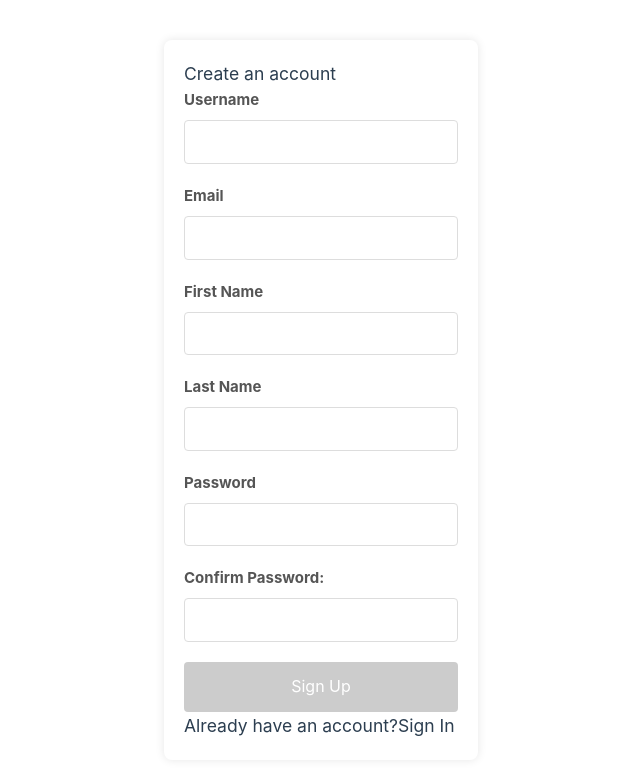
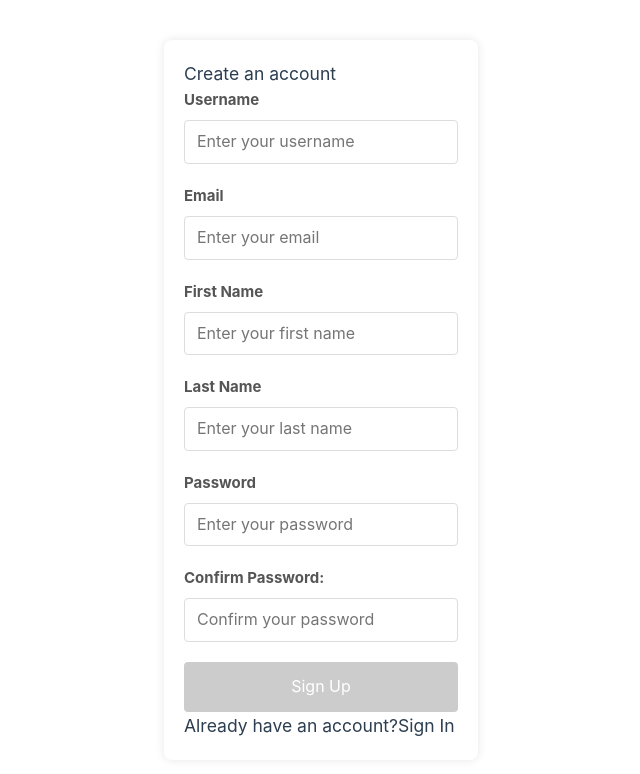
Before and after one commit to codersforcauses/bluecrew, a Vue app in the folder client/: page /register in a window 1280 px wide. Shown: the top 774 px of the page, without its empty margins (319-959 px from the left). Built offline with nearby package versions, Linux system fonts and the light colour scheme; no server answers; the HTML template or start-up script is replaced by a standard one.

Commit message:
add placeholder

```diff
--- a/client/src/views/Register.vue
+++ b/client/src/views/Register.vue
@@ -17,32 +17,57 @@ const formData = reactive({
     <form class="register-form">
       <div class="form-group">
         <label for="username">Username</label>
-        <input type="text" id="username" v-model="formData.username" />
+        <input
+          type="text"
+          id="username"
+          v-model="formData.username"
+          placeholder="Enter your username"
+        />
       </div>
 
       <div class="form-group">
         <label for="email">Email</label>
-        <input type="email" id="email" v-model="formData.email" />
+        <input type="email" id="email" v-model="formData.email" placeholder="Enter your email" />
       </div>
 
       <div class="form-group">
         <label for="firstName">First Name</label>
-        <input type="firstName" id="firstName" v-model="formData.firstName" />
+        <input
+          type="firstName"
+          id="firstName"
+          v-model="formData.firstName"
+          placeholder="Enter your first name"
+        />
       </div>
 
       <div class="form-group">
         <label for="lastName">Last Name</label>
-        <input type="lastName" id="lastName" v-model="formData.lastName" />
+        <input
+          type="lastName"
+          id="lastName"
+          v-model="formData.lastName"
+          placeholder="Enter your last name"
+        />
       </div>
 
       <div class="form-group">
         <label for="password">Password</label>
-        <input type="password" id="password" v-model="formData.password" />
+        <input
+          type="password"
+          id="password"
+          v-model="formData.password"
+          placeholder="Enter your password"
+        />
       </div>
 
       <div class="form-group">
         <label for="confirmPassword">Confirm Password:</label>
-        <input type="password" id="confirmPassword" v-model="formData.confirmPassword" />
+        <input
+          type="password"
+          id="confirmPassword"
+          v-model="formData.confirmPassword"
+          placeholder="Confirm your password"
+        />
       </div>
       <button type="submit" :disabled="!isFormValid">Sign Up</button>
     </form>
```
